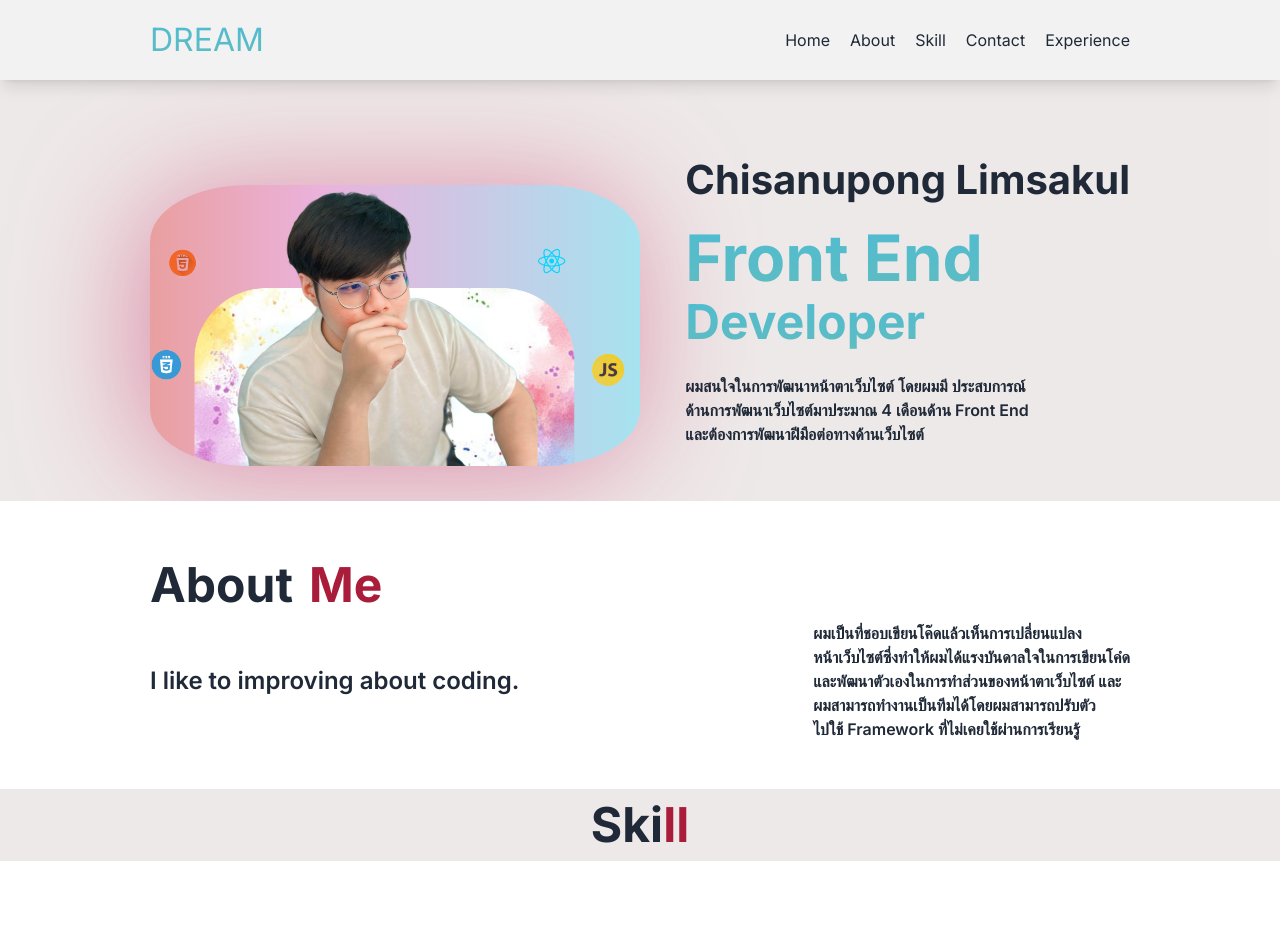
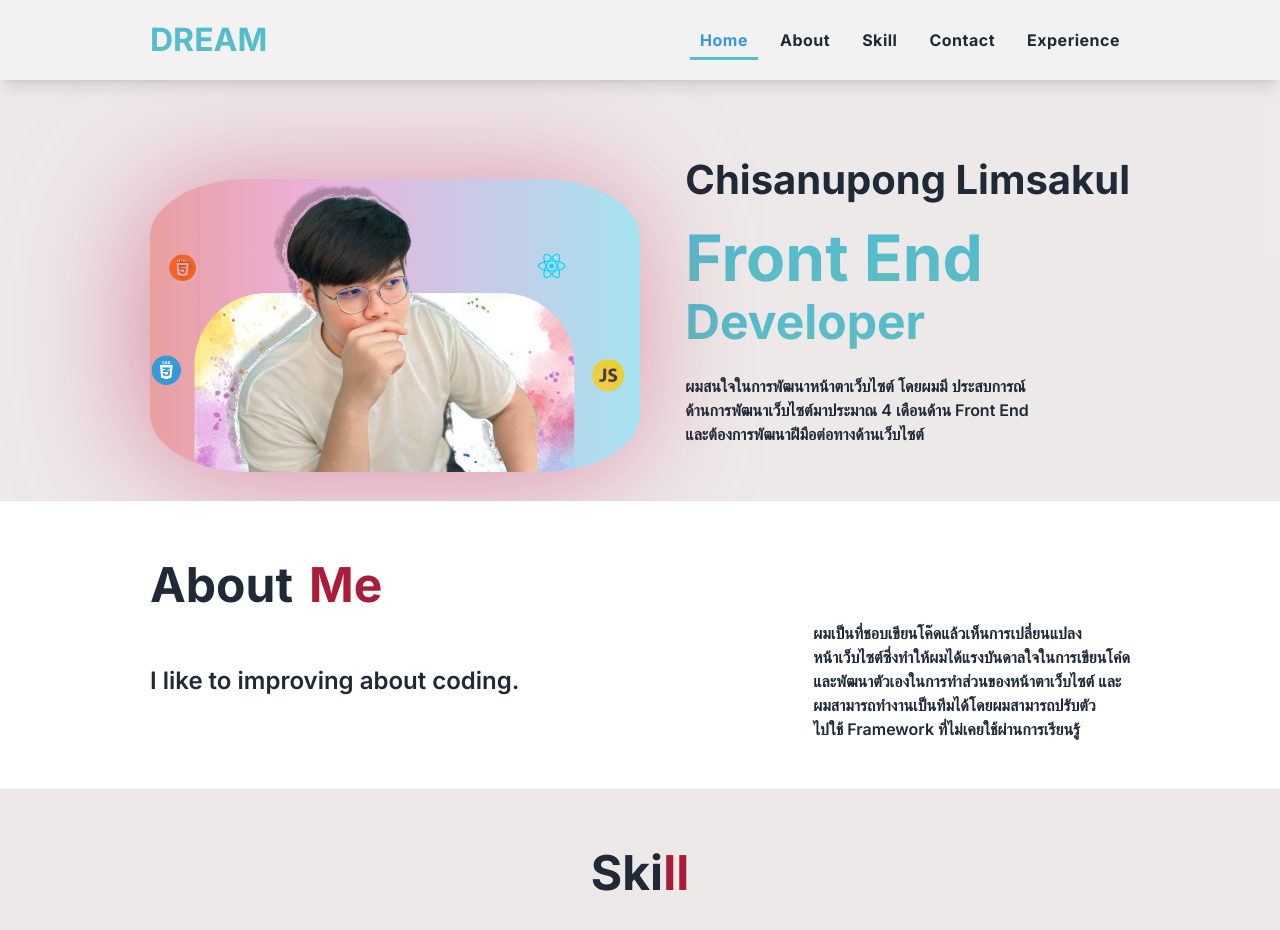
Before and after one commit to zvcx22545/my-portfloio, a Next.js app: page / in a window 1280 px wide. Shown: the top 930 px of the page. Before the commit the page ends 909 px from the top, so only its background shows below. Built offline with nearby package versions, Linux system fonts and the light colour scheme; what tailwindcss-animated would draw is missing.

Commit message:
app/components/Nav/style.css

```diff
--- a/app/components/Nav/page.js
+++ b/app/components/Nav/page.js
@@ -1,26 +1,44 @@
+"use client"
 import React from 'react'
 import Link from 'next/link'
 import './style.css'
+import { useState} from 'react';
 
 function Navbar() {
+  const [activeId, setActiveId] = useState('#profile');
+
+  const handleLinkClick = (id) => {
+    setActiveId(id);
+  };
+
   return (
     <nav className="fixed z-[999] shadow-lg px-[9.375rem] w-full flex justify-between p-4 gap-5 items-center bg-base-200" >
-        <div className="logo text-[2rem]"><Link href="/">DREAM</Link></div>
-        <ul className="nav flex justify-center gap-5">
-          <li className="text-[1rem]">
-            <Link href="#profile" className='smooth-scroll cursor-pointer'>Home</Link>
+        <div className="logo text-[2rem]"><Link href="/" onClick={() => handleLinkClick('#profile')}>DREAM</Link></div>
+        <ul className="nav flex justify-center gap-3">
+        <li className={`text-[1rem] cursor-pointer ${activeId === '#profile' ? 'active' : ''}`}>
+          <Link href="#profile" onClick={() => handleLinkClick('#profile')} className='smooth-scroll '>
+            Home
+          </Link>
         </li>
-          <li className="text-[1rem]">
-            <Link href="#about" className='smooth-scroll cursor-pointer'>About</Link>
+        <li className={`text-[1rem] cursor-pointer ${activeId === '#about' ? 'active' : ''}`}>
+          <Link href="#about" onClick={() => handleLinkClick('#about')} className='smooth-scroll '>
+            About
+          </Link>
         </li>
-          <li className="text-[1rem]">
-            <Link href="#skill" className='smooth-scroll cursor-pointer'>Skill</Link>
+        <li className={`text-[1rem] cursor-pointer ${activeId === '#skill' ? 'active' : ''}`}>
+          <Link href="#skill" onClick={() => handleLinkClick('#skill')} className='smooth-scroll '>
+            Skill
+          </Link>
         </li>
-          <li className="text-[1rem]">
-            <Link href="/contact" className='smooth-scroll cursor-pointer'>Contact</Link>
+        <li className={`text-[1rem] cursor-pointer ${activeId === '#contact' ? 'active' : ''}`}>
+          <Link href="#contact" onClick={() => handleLinkClick('#contact')} className='smooth-scroll '>
+            Contact
+          </Link>
         </li>
-          <li className="text-[1rem]">
-            <Link href="/experience" className='smooth-scroll cursor-pointer'>Experience</Link>
+        <li className={`text-[1rem] cursor-pointer ${activeId === '#experience' ? 'active' : ''}`}>
+          <Link href="#experience" onClick={() => handleLinkClick('#experience')} className='smooth-scroll '>
+            Experience
+          </Link>
         </li>
       </ul>
       </nav>
--- a/app/components/Nav/style.css
+++ b/app/components/Nav/style.css
@@ -3,6 +3,7 @@
     background:linear-gradient(#4bbcd5, #62bcbe);
   -webkit-background-clip: text;
   -webkit-text-fill-color: transparent;
+  font-weight: 700;
 }
 
 html {
@@ -11,4 +12,42 @@ html {
 
 .smooth-scroll {
   cursor: pointer;
+  letter-spacing: 0.5px;
+  position: relative;
+  font-weight: 700;
+  padding: 0 10px;
 }
+
+.smooth-scroll::after
+{
+  content: "";
+  position: absolute;
+  background:linear-gradient(#4bbcd5, #62bcbe);
+  height: 3px;
+  width: 0;
+  left: 0;
+  bottom: -10px;
+  transition: 0.3s;
+}
+
+.smooth-scroll:hover::after
+{
+  width: 100%;
+}
+
+.active {
+  color: #3498db;
+  font-weight: 700;
+  position: relative;
+}
+
+.active::after
+{
+  content:"";
+  position: absolute;
+  background:linear-gradient(#4bbcd5, #62bcbe);
+  height: 3px;
+  width: 100%;
+  left: 0;
+  bottom: -8px;
+}
--- a/app/components/Profile/page.js
+++ b/app/components/Profile/page.js
@@ -5,7 +5,7 @@ function Profile() {
   return (
         <div className="mx-auto px-[150px] w-full overflow-hidden">
         <div className="content mt-[150px] flex justify-between items-center">
-        <img src="./images/Profiles.png" alt="This profile for me" className='w-[50%] profile animate-jump-in animate-once animate-duration-700 animate-delay-500 animate-ease-in-out' />
+        <img src="./images/Profile.png" alt="This profile for me" className='w-[50%] relative bottom-0 profile animate-jump-in animate-once animate-duration-700 animate-delay-500 animate-ease-in-out' />
         <div className="mb-[55px]">
           <div className="name text-[40px] font-bold">Chisanupong Limsakul</div>
           <div className="Job text-[4rem] font-bold animate-fade-right animate-once animate-duration-700 animate-delay-300 animate-ease-in">Front End</div>
--- a/app/page.js
+++ b/app/page.js
@@ -13,10 +13,10 @@ export default function Home() {
       <section className="profile w-full z-0 overflow-hidden" id="profile">
         <Profile/>
       </section>
-      <section id="about" className="px-[9.375rem] block items-center mb-12 mt-12">
+      <section id="about" className="px-[9.375rem] block items-center pb-12 pt-12">
         <About/>
       </section>
-      <section id="skill" className="px-[9.375rem] block items-center mb-12 mt-12">
+      <section id="skill" className="px-[9.375rem] block items-center pb-12 pt-12">
         <Skill/>
       </section>
     </div>
```
Also changed, not shown: public/images/Profile.png (added). Lines whose indentation alone changed are shown as unchanged.
